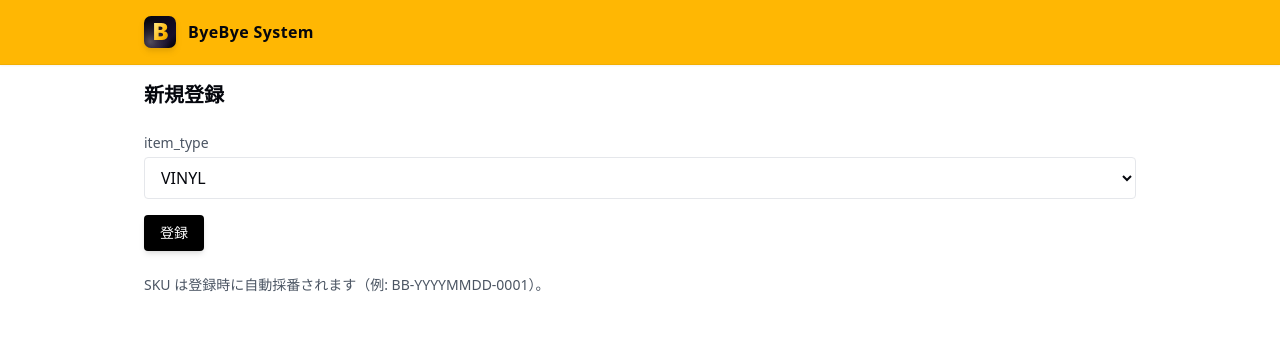
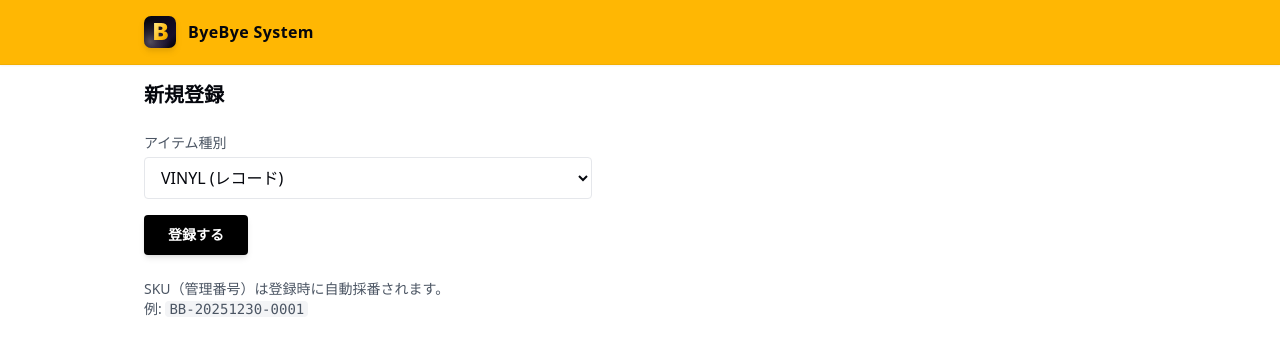
Before and after one commit to kunikunini/byebye-system, a Next.js app: page /dashboard/items/new in a window 1280 px wide. Shown: the top 354 px of the page. Built offline with nearby package versions, Linux system fonts and the light colour scheme.

Commit message:
feat: implement UX improvements with loading spinners and better notifications

```diff
--- a/app/dashboard/items/[id]/edit-form.tsx
+++ b/app/dashboard/items/[id]/edit-form.tsx
@@ -164,14 +164,21 @@ export default function ItemEditForm({ item }: { item: Item }) {
 
     return (
         <>
-            {/* Toast Notification (Fixed Position) */}
+            {/* Toast Notification (Center Overlay) */}
             {showToast && (
-                <div className="fixed top-6 left-1/2 z-50 -translate-x-1/2 transform rounded-full bg-black/90 px-6 py-3 text-white shadow-2xl animate-in fade-in slide-in-from-top-4 duration-300">
-                    <div className="flex items-center gap-2">
-                        <svg className="h-5 w-5 text-green-400" fill="none" viewBox="0 0 24 24" stroke="currentColor">
-                            <path strokeLinecap="round" strokeLinejoin="round" strokeWidth={2} d="M5 13l4 4L19 7" />
-                        </svg>
-                        <span className="font-medium">完了!</span>
+                <div className="fixed inset-0 z-[100] flex items-center justify-center pointer-events-none">
+                    <div className="rounded-2xl bg-black/90 px-8 py-5 text-white shadow-[0_20px_50px_rgba(0,0,0,0.3)] backdrop-blur-md animate-in zoom-in-95 fade-in duration-300">
+                        <div className="flex flex-col items-center gap-3 text-center">
+                            <div className="flex h-12 w-12 items-center justify-center rounded-full bg-gold-2 text-black">
+                                <svg className="h-7 w-7" fill="none" viewBox="0 0 24 24" stroke="currentColor">
+                                    <path strokeLinecap="round" strokeLinejoin="round" strokeWidth={3} d="M5 13l4 4L19 7" />
+                                </svg>
+                            </div>
+                            <div className="space-y-1">
+                                <p className="text-xl font-bold tracking-tight">完了しました</p>
+                                <p className="text-sm text-gray-400">最新の情報が保存されました</p>
+                            </div>
+                        </div>
                     </div>
                 </div>
             )}
--- a/app/dashboard/items/[id]/upload-form.tsx
+++ b/app/dashboard/items/[id]/upload-form.tsx
@@ -1,10 +1,13 @@
 'use client';
 
 import { useState, ChangeEvent } from 'react';
+import { useRouter } from 'next/navigation';
 
 export default function UploadForm({ itemId }: { itemId: string }) {
     const [fileCount, setFileCount] = useState(0);
     const [fileName, setFileName] = useState<string>('');
+    const [isUploading, setIsUploading] = useState(false);
+    const router = useRouter();
 
     const handleFileChange = (e: ChangeEvent<HTMLInputElement>) => {
         const files = e.target.files;
@@ -13,7 +16,7 @@ export default function UploadForm({ itemId }: { itemId: string }) {
             if (files.length === 1) {
                 setFileName(files[0].name);
             } else {
-                setFileName(`${files.length} files selected`);
+                setFileName(`${files.length}個のファイルを選択`);
             }
         } else {
             setFileCount(0);
@@ -21,24 +24,63 @@ export default function UploadForm({ itemId }: { itemId: string }) {
         }
     };
 
+    const handleSubmit = async (e: React.FormEvent<HTMLFormElement>) => {
+        e.preventDefault();
+        if (fileCount === 0) return;
+
+        setIsUploading(true);
+        const formData = new FormData(e.currentTarget);
+
+        try {
+            const res = await fetch('/api/upload', {
+                method: 'POST',
+                body: formData,
+            });
+
+            if (!res.ok) throw new Error('Upload failed');
+
+            // Clear state after success
+            setFileCount(0);
+            setFileName('');
+            const fileInput = e.currentTarget.querySelector('input[type="file"]') as HTMLInputElement;
+            if (fileInput) fileInput.value = '';
+
+            router.refresh(); // Update the image list
+        } catch (error) {
+            alert('アップロードに失敗しました');
+        } finally {
+            setIsUploading(false);
+        }
+    };
+
     return (
-        <form action="/api/upload" method="post" encType="multipart/form-data" className="space-y-2">
+        <form onSubmit={handleSubmit} className="space-y-2">
             <input type="hidden" name="itemId" value={itemId} />
             <div className="flex items-center gap-3">
-                <label className="text-sm font-medium text-text-secondary">kind</label>
+                <label className="text-sm font-medium text-text-secondary whitespace-nowrap">種類</label>
                 <select
                     name="kind"
-                    className="rounded border border-gray-200 px-3 py-2 text-sm focus:border-gold-2 focus:outline-none focus:ring-1 focus:ring-gold-2"
+                    disabled={isUploading}
+                    className="rounded border border-gray-200 px-3 py-2 text-sm focus:border-gold-2 focus:outline-none focus:ring-1 focus:ring-gold-2 disabled:opacity-50"
                 >
-                    {['front', 'back', 'spine', 'label', 'other'].map((k) => (
-                        <option key={k} value={k}>
-                            {k}
+                    {[
+                        { val: 'front', label: '表面' },
+                        { val: 'back', label: '裏面' },
+                        { val: 'spine', label: '背表紙' },
+                        { val: 'label', label: '盤面/ラベル' },
+                        { val: 'other', label: 'その他' }
+                    ].map((k) => (
+                        <option key={k.val} value={k.val}>
+                            {k.label}
                         </option>
                     ))}
                 </select>
 
-                <label className="cursor-pointer rounded border border-gray-300 bg-white px-4 py-2 text-sm font-medium text-gray-700 shadow-md transition-all duration-200 hover:scale-105 hover:border-gold-2 hover:text-gold-3 hover:shadow-xl active:scale-95">
-                    <span>{fileName || 'ファイルを選択'}</span>
+                <label className={`
+                    cursor-pointer rounded border border-gray-300 bg-white px-4 py-2 text-sm font-medium text-gray-700 shadow-md transition-all duration-200
+                    ${isUploading ? 'opacity-50 cursor-not-allowed' : 'hover:scale-105 hover:border-gold-2 hover:text-gold-3 hover:shadow-xl active:scale-95'}
+                `}>
+                    <span className="truncate max-w-[150px] inline-block align-bottom">{fileName || '画像を選択'}</span>
                     <input
                         type="file"
                         name="file"
@@ -46,15 +88,26 @@ export default function UploadForm({ itemId }: { itemId: string }) {
                         accept="image/*"
                         className="hidden"
                         onChange={handleFileChange}
+                        disabled={isUploading}
                     />
                 </label>
 
                 <button
-                    className="rounded bg-black px-4 py-2 text-sm font-medium text-white shadow-md transition-all duration-200 hover:scale-105 hover:bg-gold-2 hover:text-black hover:shadow-xl active:scale-95"
+                    className="flex items-center gap-2 rounded bg-black px-4 py-2 text-sm font-bold text-white shadow-md transition-all duration-200 hover:scale-105 hover:bg-gold-2 hover:text-black hover:shadow-xl active:scale-95 disabled:scale-100 disabled:opacity-50 disabled:cursor-not-allowed"
                     type="submit"
-                    disabled={fileCount === 0}
+                    disabled={fileCount === 0 || isUploading}
                 >
-                    アップロード
+                    {isUploading ? (
+                        <>
+                            <svg className="h-4 w-4 animate-spin" viewBox="0 0 24 24">
+                                <circle className="opacity-25" cx="12" cy="12" r="10" stroke="currentColor" strokeWidth="4"></circle>
+                                <path className="opacity-75" fill="currentColor" d="M4 12a8 8 0 018-8V0C5.373 0 0 5.373 0 12h4zm2 5.291A7.962 7.962 0 014 12H0c0 3.042 1.135 5.824 3 7.938l3-2.647z"></path>
+                            </svg>
+                            <span>中...</span>
+                        </>
+                    ) : (
+                        'アップロード'
+                    )}
                 </button>
             </div>
         </form>
--- a/app/dashboard/items/new/page.tsx
+++ b/app/dashboard/items/new/page.tsx
@@ -1,26 +1,80 @@
+'use client';
+
+import { useState } from 'react';
+import { useRouter } from 'next/navigation';
+
 export default function NewItemPage() {
+  const [isLoading, setIsLoading] = useState(false);
+  const router = useRouter();
+
+  const handleSubmit = async (e: React.FormEvent<HTMLFormElement>) => {
+    e.preventDefault();
+    setIsLoading(true);
+
+    const formData = new FormData(e.currentTarget);
+    try {
+      const res = await fetch('/api/items', {
+        method: 'POST',
+        body: formData,
+        redirect: 'manual'
+      });
+
+      if (res.status === 303 || res.status === 302 || res.status === 201) {
+        const location = res.headers.get('Location');
+        if (location) {
+          router.push(location as any);
+        } else {
+          // Fallback if no location header (though API adds it)
+          router.push('/dashboard/items' as any);
+        }
+      } else {
+        const data = await res.json();
+        alert(data.error || '登録に失敗しました');
+        setIsLoading(false);
+      }
+    } catch (error) {
+      alert('通信エラーが発生しました');
+      setIsLoading(false);
+    }
+  };
+
   return (
     <div className="space-y-6">
-      <h1 className="text-xl font-semibold">新規登録</h1>
-      <form action="/api/items" method="post" className="space-y-4">
+      <h1 className="text-xl font-semibold text-text-primary">新規登録</h1>
+      <form onSubmit={handleSubmit} className="space-y-4 max-w-md">
         <div>
-          <label className="block text-sm font-medium text-text-secondary">item_type</label>
+          <label className="block text-sm font-medium text-text-secondary">アイテム種別</label>
           <select
             name="itemType"
-            className="mt-1 w-full rounded border border-gray-200 bg-white px-3 py-2 text-text-primary focus:border-gold-2 focus:outline-none focus:ring-1 focus:ring-gold-2"
+            disabled={isLoading}
+            className="mt-1 w-full rounded border border-gray-200 bg-white px-3 py-2 text-text-primary focus:border-gold-2 focus:outline-none focus:ring-1 focus:ring-gold-2 disabled:bg-gray-50"
           >
-            <option value="VINYL">VINYL</option>
+            <option value="VINYL">VINYL (レコード)</option>
             <option value="CD">CD</option>
           </select>
         </div>
         <button
           type="submit"
-          className="rounded bg-black px-4 py-2 text-sm font-medium text-white shadow-md transition-all duration-200 hover:scale-105 hover:bg-gold-2 hover:text-black hover:shadow-xl active:scale-95"
+          disabled={isLoading}
+          className="flex items-center justify-center gap-2 min-w-[100px] rounded bg-black px-6 py-2.5 text-sm font-bold text-white shadow-md transition-all duration-200 hover:scale-105 hover:bg-gold-2 hover:text-black hover:shadow-xl active:scale-95 disabled:scale-100 disabled:opacity-50 disabled:cursor-not-allowed"
         >
-          登録
+          {isLoading ? (
+            <>
+              <svg className="h-4 w-4 animate-spin" viewBox="0 0 24 24">
+                <circle className="opacity-25" cx="12" cy="12" r="10" stroke="currentColor" strokeWidth="4"></circle>
+                <path className="opacity-75" fill="currentColor" d="M4 12a8 8 0 018-8V0C5.373 0 0 5.373 0 12h4zm2 5.291A7.962 7.962 0 014 12H0c0 3.042 1.135 5.824 3 7.938l3-2.647z"></path>
+              </svg>
+              <span>登録中...</span>
+            </>
+          ) : (
+            '登録する'
+          )}
         </button>
       </form>
-      <p className="text-sm text-gray-600">SKU は登録時に自動採番されます（例: BB-YYYYMMDD-0001）。</p>
+      <p className="text-sm text-text-secondary">
+        SKU（管理番号）は登録時に自動採番されます。<br />
+        例: <span className="font-mono bg-gray-100 px-1 rounded">BB-20251230-0001</span>
+      </p>
     </div>
   );
 }
```
